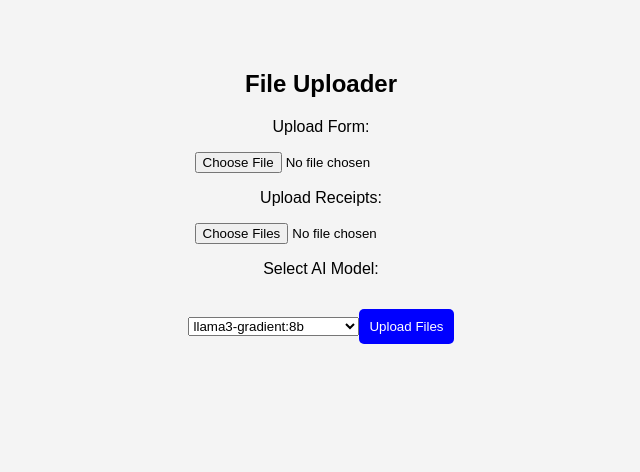
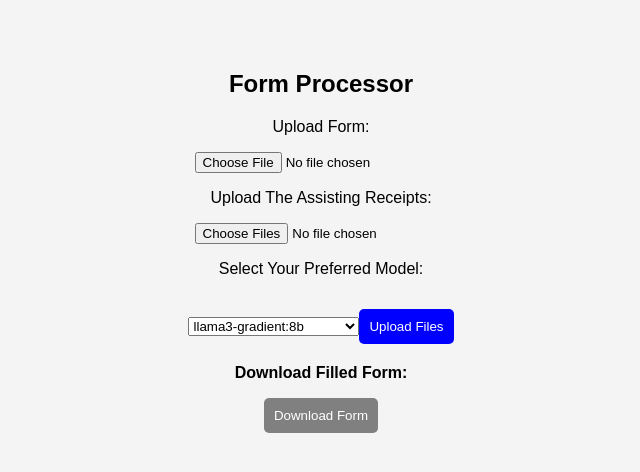
Before and after one commit to terrencee/Psquare_Project, a React (Create React App) app in the folder file-uploader-react/: page / in a window 1280 px wide. Shown: the top 472 px of the page, without its empty margins (319-959 px from the left). Built offline with nearby package versions, Linux system fonts and the light colour scheme.

Commit message:
added button logic to download filled form in react frontnd and some more logic in api

```diff
--- a/file-uploader-react/src/App.js
+++ b/file-uploader-react/src/App.js
@@ -1,129 +1,108 @@
-import React, { useState } from "react";
+import React, { useState, useEffect } from "react";
 
 function App() {
-  // State to store the form and receipt files
+  // State for storing form and receipts
   const [formFile, setFormFile] = useState(null);
-  const [receiptFiles, setReceiptFiles] = useState([]) ;//stores multiple files
+  const [receiptFiles, setReceiptFiles] = useState([]);
 
-  // State to show a success/failure message after file upload
+  // State for displaying upload success/failure messages
   const [message, setMessage] = useState("");
 
-  //for llm model selection
-  const [selectedModel, setSelectedModel] = useState("mistral"); // Default Model
+  // State for LLM model selection
+  const [selectedModel, setSelectedModel] = useState("mistral");
+
+  // State for storing the final generated PDF URL
+  const [pdfUrl, setPdfUrl] = useState("");
 
   // Available models
-  const models = ["llama3-gradient:8b",
-"llama2:7b",
-"llama2-uncensored:latest",
-"llama3-gradient:1048k",
-"qwen:0.5b",
-"qwen2:0.5b",
-"qwen2:1.5b",
-"llama3.2:1b",
-"llama2:latest",
-"llama2:13b",
-"deepseek-v2:latest",
-"llama3-chatqa:latest",
-"deepseek-r1:7b",
-"qwen2.5:1.5b",
-"deepseek-r1:1.5b",
-"qwen2.5:0.5b",
-"qwen:4b",
-"qwen:1.8b",
-"mistral-small:24b",
-"codestral:latest",
-"mistral-small:22b",
-"mistral-nemo:latest",
-"dolphin-mistral:latest",
-"samantha-mistral:latest",
-"mistral:latest",
-"mistrallite:latest",
-"phi:latest",
-"qwen2.5:14b",
-"qwen:14b",
-"qwen2.5:7b",
-"qwen2.5:latest",
-"qwen2:7b",
-"qwen:7b",
-"deepseek-r1:14b",
-"deepseek-r1:8b",
-"llama3.1:latest",
-"llama3:latest",
-"llama3.2:latest"
-]
+  const models = [
+    "llama3-gradient:8b", "llama2:7b", "llama2-uncensored:latest",
+    "llama3-gradient:1048k", "qwen:0.5b", "qwen2:0.5b", "qwen2:1.5b",
+    "llama3.2:1b", "llama2:latest", "llama2:13b", "deepseek-v2:latest",
+    "llama3-chatqa:latest", "deepseek-r1:7b", "qwen2.5:1.5b", "deepseek-r1:1.5b",
+    "qwen2.5:0.5b", "qwen:4b", "qwen:1.8b", "mistral-small:24b", "codestral:latest",
+    "mistral-small:22b", "mistral-nemo:latest", "dolphin-mistral:latest",
+    "samantha-mistral:latest", "mistral:latest", "mistrallite:latest", "phi:latest",
+    "qwen2.5:14b", "qwen:14b", "qwen2.5:7b", "qwen2.5:latest", "qwen2:7b",
+    "qwen:7b", "deepseek-r1:14b", "deepseek-r1:8b", "llama3.1:latest",
+    "llama3:latest", "llama3.2:latest"
+  ];
 
-  // Handles when the form file is uploaded.
+  // Handles Form File selection
   const handleFormFileChange = (event) => {
     setFormFile(event.target.files[0]);
     setMessage(""); // Clear previous messages
   };
 
-  // Handles when the multiple receipt files are uploaded
+  // Handles Receipt Files selection (multiple files)
   const handleReceiptFilesChange = (event) => {
-    const filesArray =
-    Array.from(event.target.files); // convert filelost to an array
-    setReceiptFiles(filesArray); //store multiple reciepts
+    const filesArray = Array.from(event.target.files);
+    setReceiptFiles(filesArray);
     setMessage(""); // Clear previous messages
   };
 
   // Handles file upload to the FastAPI backend
   const handleUpload = async () => {
     if (!formFile || receiptFiles.length === 0) {
-      setMessage("Please upload both the form and atleast one receipt!");
+      setMessage("Please upload both the form and at least one receipt!");
       return;
     }
 
-    // Creating a FormData object to send both files
+    // Creating a FormData object
     const formData = new FormData();
     formData.append("form_file", formFile);
-    //formData.append("receipt_file", receiptFile);
-    receiptFiles.forEach((file) =>
-    formData.append("receipt_files",file));
+    receiptFiles.forEach((file) => formData.append("receipt_files", file));
+    formData.append("model_name", selectedModel);
 
     try {
-      // Sending a POST request to the FastAPI backend
+      // Sending a POST request to FastAPI backend
       const response = await fetch("http://localhost:8000/upload", {
         method: "POST",
         body: formData,
       });
 
-      // Parsing the response from the backend
+      // Parsing the response
       const data = await response.json();
-      setMessage(data.message); // Display success message from the server
+      console.log("Backend response:", data); // Log backend response
+
+      if (data.pdf_url) {
+        setPdfUrl(data.pdf_url); // Update state with final PDF URL
+      }
+
+      setMessage(data.message); // Show success message from backend
     } catch (error) {
       setMessage("Upload failed! Please try again.");
     }
   };
 
+  // Log `pdfUrl` whenever it updates
+  useEffect(() => {
+    console.log("Updated PDF URL:", pdfUrl);
+  }, [pdfUrl]);
 
   return (
     <div style={{ textAlign: "center", marginTop: "50px" }}>
-      <h2>File Uploader</h2>
+      <h2>Form Processor</h2>
 
       {/* Form Upload */}
       <p>Upload Form:</p>
       <input type="file" onChange={handleFormFileChange} />
 
       {/* Multiple Receipts Upload */}
-      <p>Upload Receipts:</p>
-      <input type="file" multiple onChange={handleReceiptFilesChange} />  {/* ✅ Allows multiple file selection */}
+      <p>Upload The Assisting Receipts:</p>
+      <input type="file" multiple onChange={handleReceiptFilesChange} />
 
-      {/* Model Selection Dropdown.  */}
-      {/* Will make this selection more dynamic. */}
-      <p>Select AI Model:</p>
+      {/* Model Selection Dropdown */}
+      <p>Select Your Preferred Model:</p>
       <select onChange={(e) => setSelectedModel(e.target.value)} value={selectedModel}>
         {models.map((model, index) => (
-          <option key = {index} value = {model}>
+          <option key={index} value={model}>
             {model}
           </option>
         ))}
-        {/*<option value="mistral">Mistral</option>
-        <option value="llama3-gradient:8b">LLaMA 3 Gradient (8B)</option>
-        <option value="llama2:7b">LLaMA 2 (7B)</option>
-        <option value="deepseek-v2:latest">DeepSeek V2 (Latest)</option> */}
       </select>
 
-      {/* Display selected files */}
+      {/* Display Selected Files */}
       {formFile && <p><strong>Form Selected:</strong> {formFile.name}</p>}
       {receiptFiles.length > 0 && (
         <div>
@@ -152,10 +131,41 @@ function App() {
         Upload Files
       </button>
 
-      {/* Show success or failure messages */}
-      {message && <p style={{ marginTop: "10px", fontWeight: "bold" }}>{message}</p>}
+      {/* Show Upload Status Message */}
+      {message && <p style={{ color: "red", marginTop: "10px" }}>{message}</p>}
+
+      {/* Download Button (always visible, but disabled until pdfUrl exists) */}
+      <div style={{ marginTop: "20px" }}>
+        <p><strong>Download Filled Form:</strong></p>
+        <button
+          disabled={!pdfUrl}  // Disable if pdfUrl is empty
+          style={{
+            padding: "10px",
+            backgroundColor: pdfUrl ? "green" : "gray",  // Change color when enabled
+            color: "white",
+            cursor: pdfUrl ? "pointer" : "not-allowed",  // Change cursor
+            border: "none",
+            borderRadius: "5px",
+          }}
+          onClick={() => {
+            if (pdfUrl) window.open(pdfUrl, "_blank");
+          }}
+        >
+          Download Form
+        </button>
+
+        {/* Show PDF URL if available */}
+        {pdfUrl && (
+          <p style={{ marginTop: "10px", wordBreak: "break-word" }}>
+            <strong>Generated PDF URL:</strong>{" "}
+            <a href={pdfUrl} target="_blank" rel="noopener noreferrer">
+              {pdfUrl}
+            </a>
+          </p>
+        )}
+      </div>
     </div>
-);
+  );
 }
 
 export default App;
```
Also changed, not shown: 1 other file (tests, documents, lock files or other folders).
